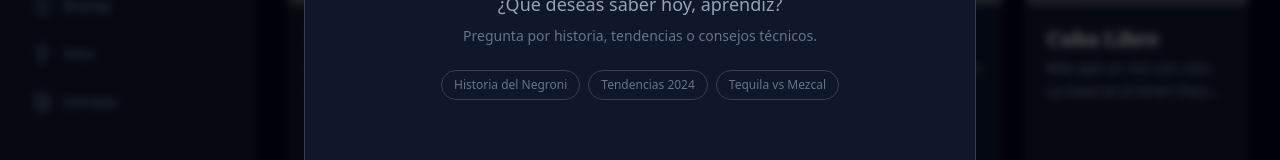
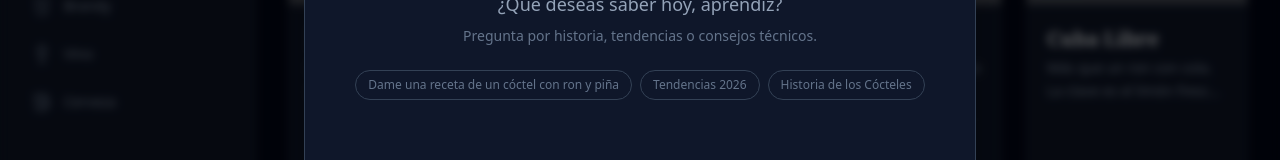
Before and after one commit to JcesarPozo/BarMaster-Pro, a React (Vite) app: page / in a window 1280 px wide. Both pictures are taken after a click on the button "Consultar al Maestro". Shown: the part 392-552 px from the top of the page. Built offline with nearby package versions, Linux system fonts and the light colour scheme; grey boxes are pictures that could not be loaded.

Commit message:
Update AIBartender.tsx

```diff
--- a/components/AIBartender.tsx
+++ b/components/AIBartender.tsx
@@ -71,9 +71,9 @@ export const AIBartender: React.FC = () => {
               <p className="text-lg font-medium text-slate-400">¿Qué deseas saber hoy, aprendiz?</p>
               <p className="text-sm mt-2">Pregunta por historia, tendencias o consejos técnicos.</p>
               <div className="flex flex-wrap justify-center gap-2 mt-6">
-                <button onClick={() => setQuery("Consulta al Maestro sobre cualquier duda de coctelería...")} className="text-xs border border-slate-700 hover:border-amber-500/50 px-3 py-1.5 rounded-full transition-colors">Historia del Negroni</button>
-                <button onClick={() => setQuery("Tendencias de coctelería 2026")} className="text-xs border border-slate-700 hover:border-amber-500/50 px-3 py-1.5 rounded-full transition-colors">Tendencias 2024</button>
-                <button onClick={() => setQuery("¿Qué tienes en tu bar? Dime ingredientes y te daré una receta...")} className="text-xs border border-slate-700 hover:border-amber-500/50 px-3 py-1.5 rounded-full transition-colors">Tequila vs Mezcal</button>
+                <button onClick={() => setQuery("Dame una receta de un cóctel con Ron y piña")} className="text-xs border border-slate-700 hover:border-amber-500/50 px-3 py-1.5 rounded-full transition-colors">Dame una receta de un cóctel con ron y piña</button>
+                <button onClick={() => setQuery("Tendencias de coctelería 2026")} className="text-xs border border-slate-700 hover:border-amber-500/50 px-3 py-1.5 rounded-full transition-colors">Tendencias 2026</button>
+                <button onClick={() => setQuery("Historia de los Cócteles")} className="text-xs border border-slate-700 hover:border-amber-500/50 px-3 py-1.5 rounded-full transition-colors">Historia de los Cócteles</button>
               </div>
             </div>
           )}
```
